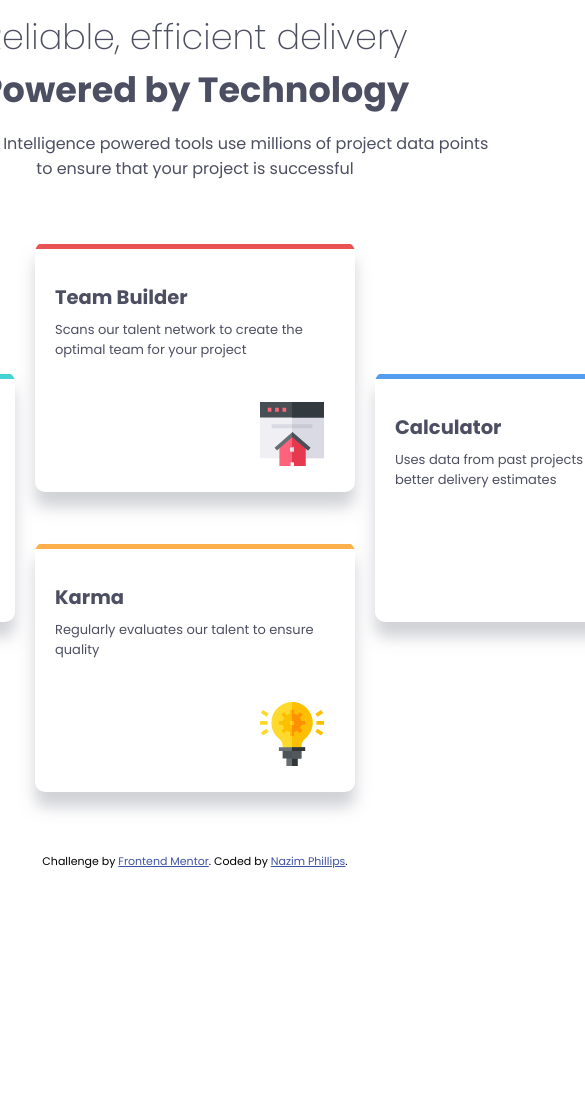
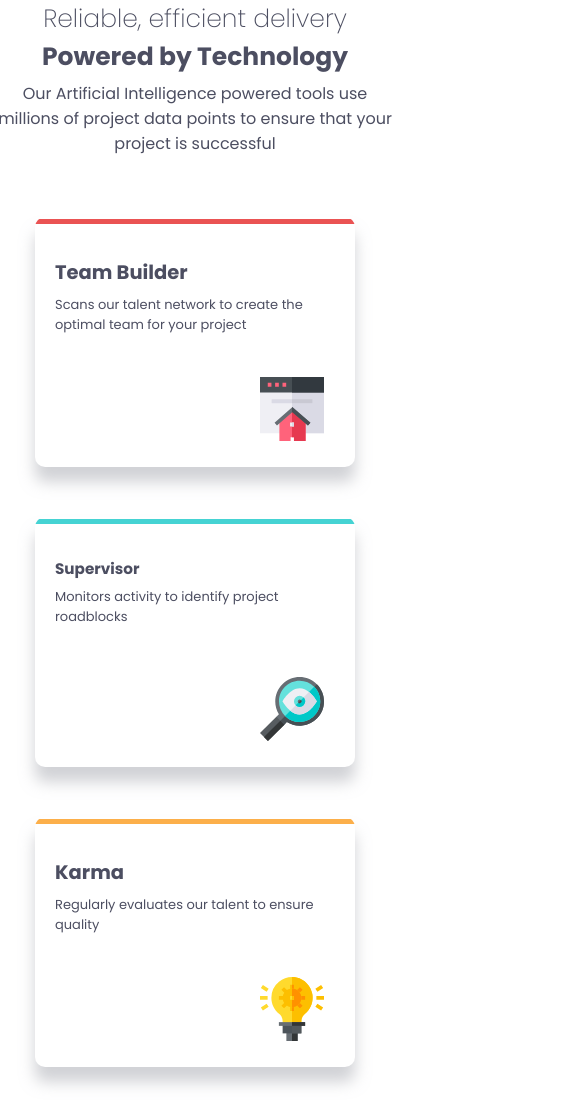
Before and after one commit to Filthycasual13/Four-card-feature-section-, a plain HTML site: page index.html in a window 390 px wide. Shown: the top 1100 px of the page, 585 px wide, since content can reach past the window. Before the commit the page ends 881 px from the top, so only its background shows below. Drawn offline with Linux system fonts and the light colour scheme.

Commit message:
Made component responsive

```diff
--- a/style.css
+++ b/style.css
@@ -151,3 +151,41 @@ body {
 .cards{
     height: 600px;
 }
+
+@media screen and (max-width: 700px) {
+
+    .heading {
+        width: 400px;
+    }
+
+    #prim {
+        font-size: 25px;
+    }
+
+    #prim > strong {
+        font-size: 25px;
+    }
+
+    .card1 {
+        position: relative;
+        top: 300px;
+        left: 0px;
+    }
+
+    .card3 {
+        position: relative;
+        top: 100px;
+    }
+
+    .card4 {
+        position: relative;
+        left: 0px;
+        top: 160px;
+    }
+
+    footer {
+        position: relative;
+        top: 600px;
+    }
+
+}
```
